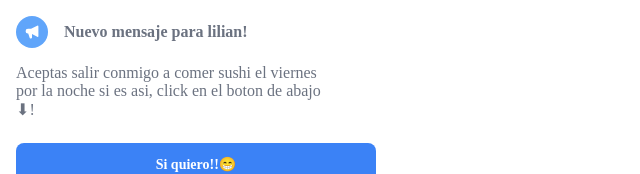
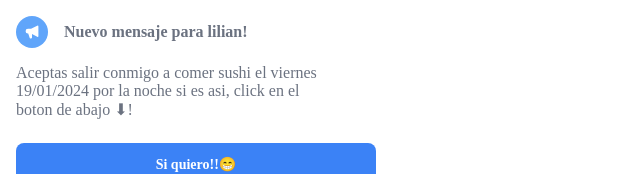
Before and after one commit to JesusAbelOsorioV/invitacion, a plain HTML site: page index.html in a window 1280 px wide. Shown: the top 174 px of the page, without its empty margins (0-640 px from the left). Drawn offline with Linux system fonts and the light colour scheme.

Commit message:
arregloooo

```diff
--- a/index.html
+++ b/index.html
@@ -21,7 +21,7 @@
         </div>
 
         <p class="message">
-          Aceptas salir conmigo a comer sushi el viernes por la noche
+          Aceptas salir conmigo a comer sushi el viernes 19/01/2024 por la noche
           si es asi, click en el boton de abajo ⬇!
         </p>
 
```
